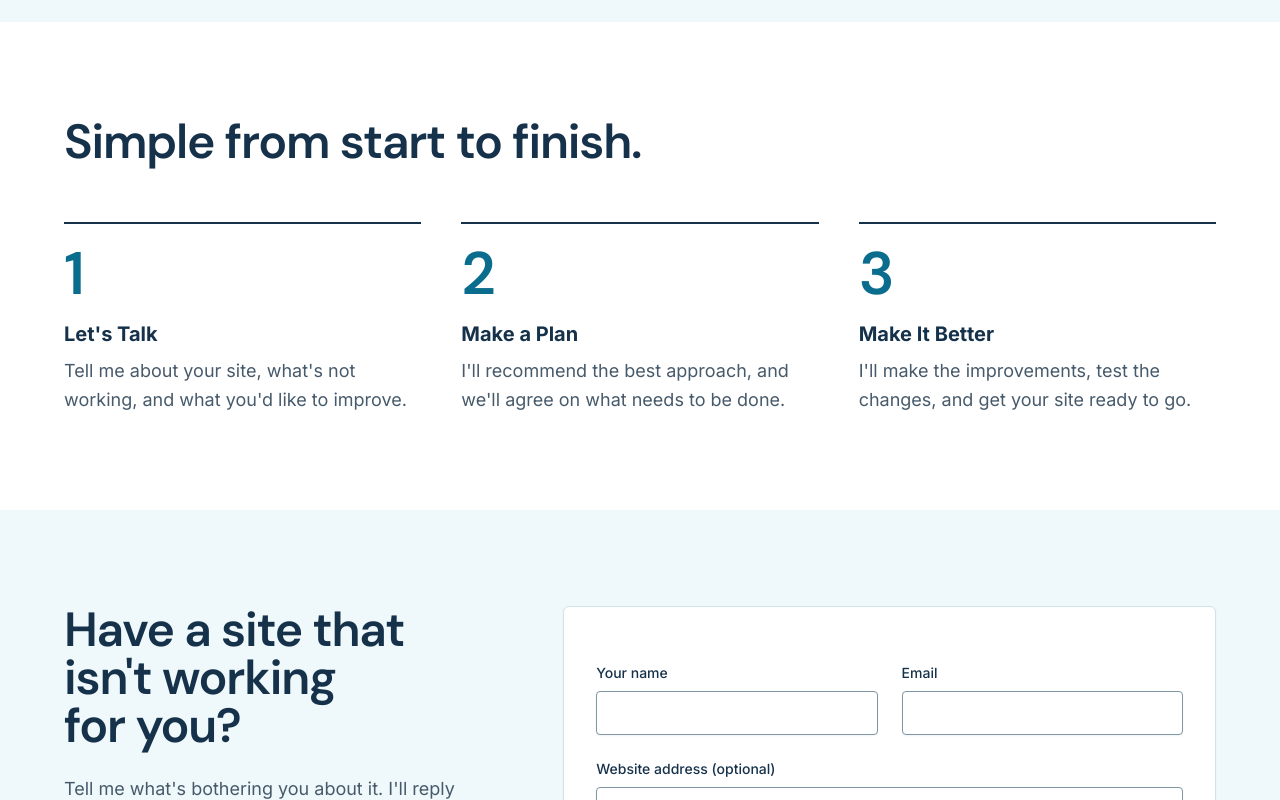
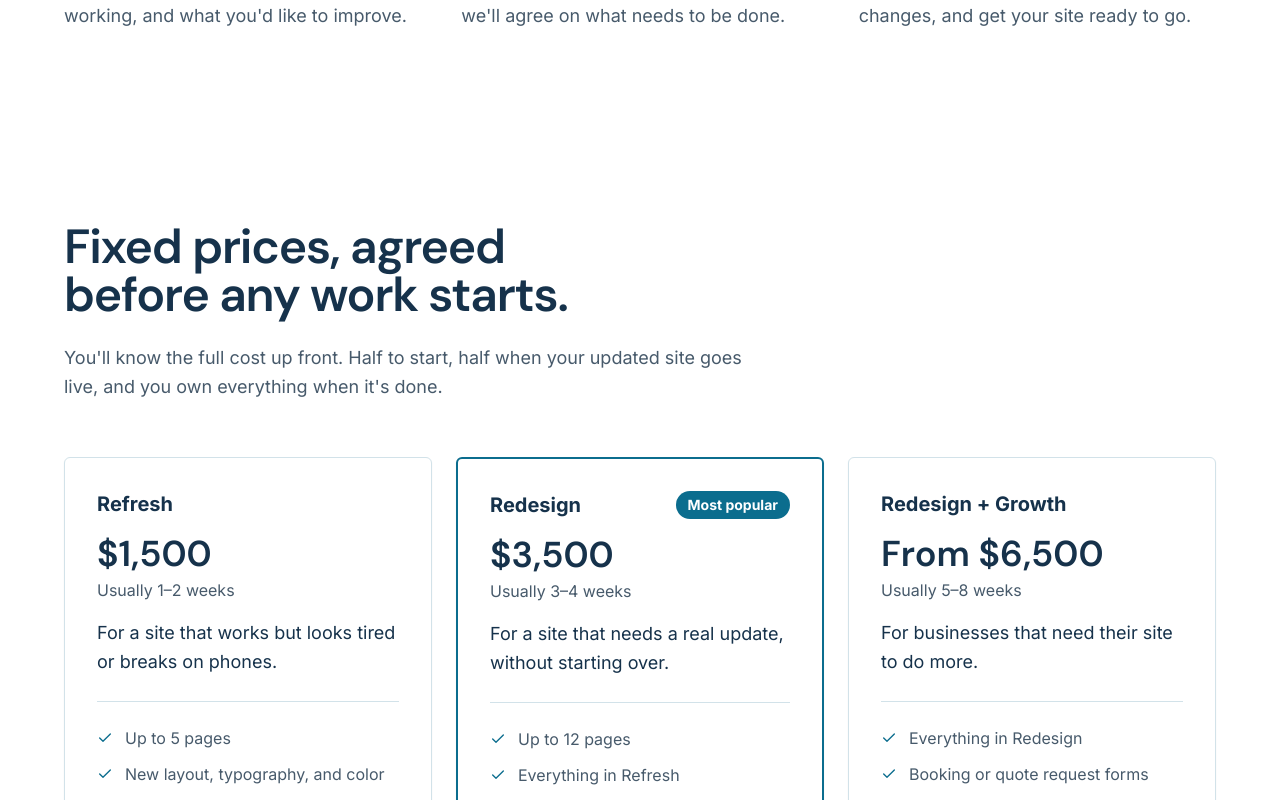
Before and after one commit to zarkasias/portfolio, a Next.js app: page / in a window 1280 px wide. Shown: the part 2000-2800 px from the top of the page. Built offline with nearby package versions, Linux system fonts and the light colour scheme; no server answers.

Commit message:
Add pricing section and nav link; switch to compact menu below laptop width
Co-Authored-By: Claude Opus 5.5 <noreply@anthropic.com>
Claude-Session: https://claude.ai/code/session_011gvovmx8xTYfBokFr3Qadh

```diff
--- a/app/page.tsx
+++ b/app/page.tsx
@@ -4,14 +4,16 @@ import { WhatIFix } from "@/components/WhatIFix";
 import { About } from "@/components/About";
 import { Process } from "@/components/Process";
 import { ContactCta } from "@/components/ContactCta";
+import { Pricing } from "@/components/Pricing";
 
 export default function Home() {
   return (
     <PageLayout fullWidth>
       <Hero />
       <WhatIFix />
+      <Process />
+      <Pricing />
       <About />
-      <Process />
       <ContactCta />
     </PageLayout>
   );
--- /dev/null
+++ b/components/Pricing.tsx
@@ -0,0 +1,127 @@
+import { Check } from "lucide-react";
+
+const packages = [
+  {
+    name: "Refresh",
+    price: "$1,500",
+    timeline: "1–2 weeks",
+    summary: "For a site that works but looks tired or breaks on phones.",
+    includes: [
+      "Up to 5 pages",
+      "New layout, typography, and color",
+      "Mobile fixes for menus, layouts, and buttons",
+      "Speed and accessibility pass",
+      "Click-to-call and quote buttons",
+    ],
+  },
+  {
+    name: "Redesign",
+    price: "$3,500",
+    timeline: "3–4 weeks",
+    summary: "For a site that needs a real update, without starting over.",
+    includes: [
+      "Up to 12 pages",
+      "Everything in Refresh",
+      "Copy cleanup so visitors know what to do next",
+      "On-page SEO and redirects, so you keep your Google rankings",
+      "Google Business Profile tune-up and analytics",
+    ],
+    featured: true,
+  },
+  {
+    name: "Redesign + Growth",
+    price: "From $6,500",
+    timeline: "5–8 weeks",
+    summary: "For businesses that need their site to do more.",
+    includes: [
+      "Everything in Redesign",
+      "Booking or quote request forms",
+      "Connections to the tools you already use",
+      "Pages for each service area you cover",
+      "Moving content over from your old site",
+    ],
+  },
+];
+
+export function Pricing() {
+  return (
+    <section
+      id="pricing"
+      aria-labelledby="pricing-heading"
+      className="scroll-mt-16 py-16 md:py-24"
+    >
+      <div className="page-width">
+        <h2
+          id="pricing-heading"
+          className="max-w-3xl font-heading text-4xl font-semibold leading-[1.05] [text-wrap:balance] md:text-5xl"
+        >
+          Fixed prices, agreed before any work starts.
+        </h2>
+
+        <p className="mt-6 max-w-[60ch] text-lg leading-relaxed text-muted-foreground">
+          You'll know the full cost up front. Half to start, half when your
+          updated site goes live, and you own everything when it's done.
+        </p>
+
+        <ul className="mt-10 grid gap-6 md:mt-14 lg:grid-cols-3">
+          {packages.map((pkg) => (
+            <li
+              key={pkg.name}
+              className={`flex flex-col rounded-lg border bg-card p-6 text-card-foreground shadow-sm md:p-8 ${
+                pkg.featured ? "border-2 border-primary" : "border-border"
+              }`}
+            >
+              <div className="flex items-center justify-between gap-4">
+                <h3 className="font-sans text-xl font-bold tracking-normal">
+                  {pkg.name}
+                </h3>
+                {pkg.featured && (
+                  <span className="rounded-full bg-primary px-3 py-1 text-sm font-bold text-primary-foreground">
+                    Most popular
+                  </span>
+                )}
+              </div>
+
+              <p className="mt-4 font-heading text-4xl font-semibold">
+                {pkg.price}
+              </p>
+              <p className="mt-1 text-muted-foreground">
+                Usually {pkg.timeline}
+              </p>
+
+              <p className="mt-4 text-lg leading-relaxed">{pkg.summary}</p>
+
+              <ul className="mt-6 space-y-3 border-t border-border pt-6">
+                {pkg.includes.map((item) => (
+                  <li key={item} className="flex gap-3">
+                    <Check
+                      aria-hidden="true"
+                      className="mt-1 h-4 w-4 shrink-0 text-primary"
+                    />
+                    <span className="text-muted-foreground">{item}</span>
+                  </li>
+                ))}
+              </ul>
+            </li>
+          ))}
+        </ul>
+
+        <div className="mt-8 grid gap-4 rounded-lg bg-secondary p-6 md:grid-cols-[1fr_auto] md:items-center md:p-8">
+          <div>
+            <h3 className="font-sans text-xl font-bold tracking-normal">
+              Ongoing care, from $99 a month
+            </h3>
+            <p className="mt-2 max-w-[65ch] text-lg leading-relaxed text-muted-foreground">
+              Hosting, updates, backups, and security monitoring, so your site
+              keeps working after launch. Higher plans include monthly edits
+              and a simple report on visits and calls.
+            </p>
+          </div>
+          <a href="#contact" className="btn-cta w-full md:w-auto">
+            Get a free site checkup
+          </a>
+        </div>
+      </div>
+    </section>
+  );
+}
--- a/components/ui/FloatingNav.tsx
+++ b/components/ui/FloatingNav.tsx
@@ -20,7 +20,7 @@ export const FloatingNav = ({
           <Link
             href="/#home"
             onClick={() => setIsMenuOpen(false)}
-            className="flex min-w-0 items-center gap-3 font-heading text-lg font-semibold text-foreground"
+            className="flex min-w-0 items-center gap-3 whitespace-nowrap font-heading text-lg font-semibold text-foreground"
           >
             <span className="shrink-0 rounded-full bg-gray-300/80 p-1">
               <Image
@@ -36,14 +36,13 @@ export const FloatingNav = ({
             Chambers Consulting
           </Link>
 
-          <nav aria-label="Main" className="hidden items-center gap-7 md:flex">
+          <nav aria-label="Main" className="hidden items-center gap-7 lg:flex">
             <a
               href={contactPhone.href}
               className="inline-flex items-center gap-2 whitespace-nowrap font-bold text-foreground underline-offset-4 hover:underline"
             >
               <Phone aria-hidden="true" className="h-4 w-4" />
-              <span className="hidden lg:inline">{contactPhone.display}</span>
-              <span className="sr-only lg:hidden">Call {contactPhone.display}</span>
+              {contactPhone.display}
             </a>
             {navItems.map((item) => (
               <Link
@@ -60,7 +59,7 @@ export const FloatingNav = ({
             ))}
           </nav>
 
-          <div className="flex items-center gap-1 md:hidden">
+          <div className="flex items-center gap-1 lg:hidden">
             <a
               href={contactPhone.href}
               className="inline-flex items-center justify-center rounded-lg p-2 text-foreground hover:bg-secondary"
@@ -100,7 +99,7 @@ export const FloatingNav = ({
         </div>
 
         {isMenuOpen && (
-          <nav aria-label="Mobile" className="space-y-1 pb-4 md:hidden">
+          <nav aria-label="Mobile" className="space-y-1 pb-4 lg:hidden">
             {navItems.map((item) => (
               <Link
                 key={item.link}
--- a/data/index.ts
+++ b/data/index.ts
@@ -7,6 +7,7 @@ export const navItems = [
   { name: "What I fix", link: "/#services" },
   { name: "About", link: "/#about" },
   { name: "How it works", link: "/#process" },
+  { name: "Pricing", link: "/#pricing" },
   { name: "Contact", link: "/#contact", isCta: true },
 ];
 
```
